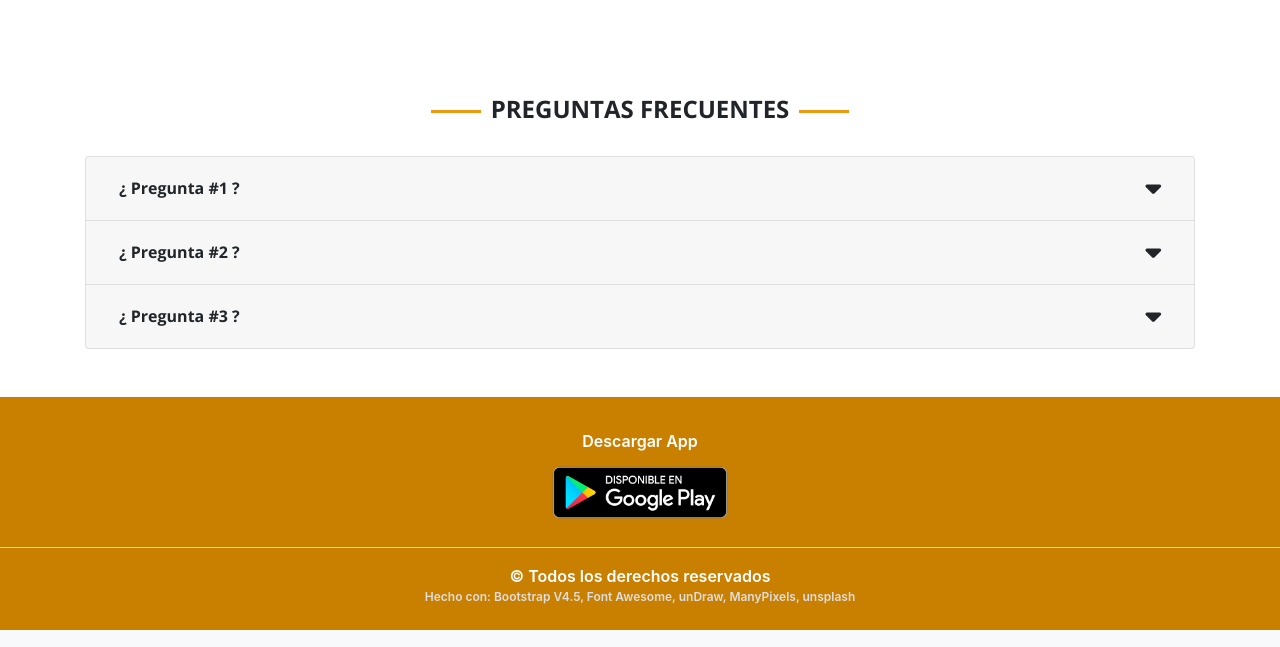
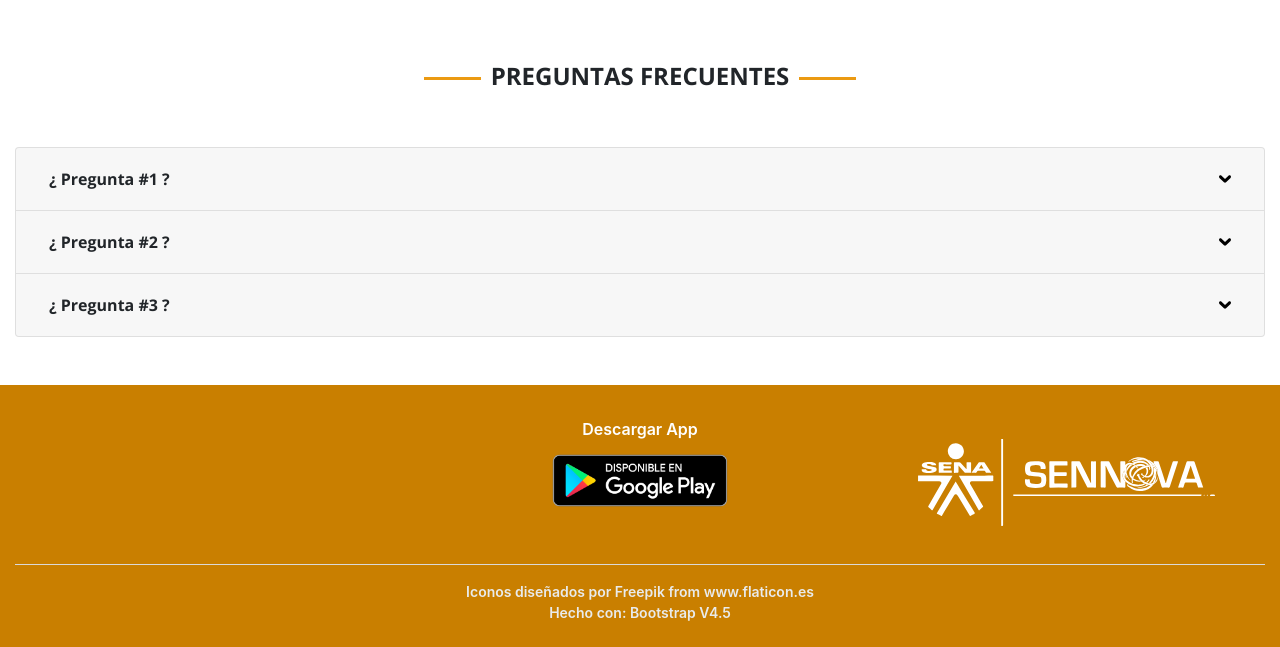
Before and after one commit to michaelsandino/Sitio_web_Plagas, a PHP site: page / in a window 1280 px wide. Shown: the part 2987-3634 px from the top of the page. Run offline with PHP 8.4, Linux system fonts and the light colour scheme; some libraries are stand-ins or nearby versions.

Commit message:
cambio de proveedor de iconos y interfaz a tamaño completo

```diff
--- a/css/style.css
+++ b/css/style.css
@@ -82,7 +82,7 @@ header{
         color: white;
         text-align: center;
         position: absolute;
-        top: 6%;
+        top: 4%;
     }
 }
 
@@ -126,23 +126,26 @@ font-size: 40px;
 }
 
 .icon{
-    box-sizing: content-box;
-    padding-top: 20px;
-    font-size: 40px;
-    color: var(--color_primary);
-    display: block;
-    margin: 0px auto;
+    width: 40px;
+    height: 40px;
 }
 
 .shadow{
   box-shadow: 0px 0px 10px 0px rgba(0,0,0,0.3);
 }
 
+.icon-car{
+    box-sizing: content-box;
+    width: 50px;
+    height: 50px;
+    padding-top: 15px;
+    margin: 0 auto;
+}
 
 .message{
     background-image: linear-gradient(
-        rgba(235, 154, 18, 0.5),
-        rgba(235, 154, 18, 0.5)
+        rgba(37, 166, 31, 0.4),
+        rgba(37, 166, 31, 0.4)
       ),
    url(../img/cultivo.jpg);
    background-position: center;
@@ -169,7 +172,9 @@ font-size: 40px;
 }
 
 .icon-pf{
-    font-size: 25px;
+    margin-top: 6px;
+    width: 12px;
+    transform: rotate(90deg);
     float: right;
 }
 
@@ -187,26 +192,34 @@ footer{
     font-weight: 600;
 }
 
+footer .col-6{
+    margin:0 auto;
+}
+
 .go-up{
-    background:  no-repeat center /70% url(../img/white.jpg);
-    font-size: 45px;
-    color: var(--color_primary);
+    border-radius: 20px;
     position: fixed;
-    bottom: -3px;
-    right: 0px;
-    transform: rotate(180deg);
+    bottom: 8px;
+    right: 8px;
+    transform: rotate(-90deg);
+    background-color: var(--color_primary);
+}
+
+.arrow{
+    padding: 12px;
+    width: 45px;
 }
 
 .made-with{
-    font-size: 12px;
-    color: rgb(223, 222, 222);
+    color: #e9ebeb;
+    font-size: 14px;
 }
 
 .made-with a{
-    color: rgb(223, 222, 222);
+    color: #e9ebeb;
     text-decoration: none;
 }
 
 .made-with a:hover{
-    color: rgb(223, 222, 222);
+    color: #e9ebeb;
 }
--- a/index.html
+++ b/index.html
@@ -1,11 +1,12 @@
 <!DOCTYPE html>
 <html lang="es">
+
 <head>
     <meta charset="UTF-8" />
     <meta name="viewport" content="width=device-width, initial-scale=1, shrink-to-fit=no">
 
     <!-- Tipografia -->
-    <link href="https://fonts.googleapis.com/css2?family=Lato:ital,wght@0,400;0,700;1,400&family=Open+Sans:wght@700&display=swap" rel="stylesheet"/>
+    <link href="https://fonts.googleapis.com/css2?family=Lato:ital,wght@0,400;0,700;1,400&family=Open+Sans:wght@700&display=swap" rel="stylesheet" />
 
     <!-- Bootstrap -->
     <link rel="stylesheet" href="css/style.css" />
@@ -20,10 +21,10 @@
 <body>
 
     <!-- Menu -->
-      <header class="fixed-top">
+    <header class="container-fluit fixed-top">
         <nav class="navbar navbar-expand-lg navbar-light bg-light">
             <a class="navbar-brand subtitle" href="#">
-                <img src="img/logo.png" height="35" alt="" loading="lazy">
+                <img src="img/logo.png" height="35px" alt="" loading="lazy">
                 Plagas APP</a>
             <button class="navbar-toggler" type="button" data-toggle="collapse" data-target="#menu" aria-controls="navbarSupportedContent" aria-expanded="false" aria-label="Toggle navigation">
                 <span class="navbar-toggler-icon"></span>
@@ -113,8 +114,7 @@
 
     <!-- INFORMACIÓN ----------------------------------------------------------->
 
-      <div class="container">
-
+    <div class="container-fluid">
 
         <!-- ACERCA DE -->
         <section class="row pb-3">
@@ -123,14 +123,14 @@
                 <h2 class="text-center h4 title" id="acerca_de">Acerca de</h2>
             </div>
 
-        <div class="col-12 col-md-6">
+            <div class="col-12 col-lg-6">
                 <p class="text">Lorem ipsum dolor sit amet consectetur adipisicing elit. Esse consequuntur nam perferendis placeat delectus quis. Illo veniam quos dolores, minima quas, inventore quod cumque doloremque repellendus alias nulla, delectus ipsum!</p>
-            <img src="img/crear_app.svg" alt="ilustración_Creación_App" class="w-75 center-img">
+                <img src="img/desarrollo_movil.svg" alt="desarrollo_movil" class="w-75 center-img">
             </div>
 
-        <div class="col-12 col-md-6">
+            <div class="col-12 col-lg-6">
                 <p class="text">Lorem ipsum dolor sit amet consectetur adipisicing elit. Esse consequuntur nam perferendis placeat delectus quis. Illo veniam quos dolores, minima quas, inventore quod cumque doloremque repellendus alias nulla, delectus ipsum!</p>
-            <img src="img/sena_sennova.png" alt="logo_Sena&Sennova" class="w-50 center-img">
+                <img src="img/sena_sennova.svg" alt="logo_Sena&Sennova" class="w-50 center-img">
                 <p class="text">Lorem ipsum dolor sit amet consectetur adipisicing elit. Esse consequuntur nam perferendis placeat delectus quis. Illo veniam quos dolores, minima quas, inventore quod cumque doloremque repellendus alias nulla, delectus ipsum!</p>
             </div>
 
@@ -144,10 +144,10 @@
                 <h2 class="text-center h4 title" id="servicios">Servicios</h2>
             </div>
 
-         <div class="col-12 col-md-6 mb-4">
+            <div class="col-12 col-lg-6 mb-4">
 
                 <div class="media">
-              <div class="box-icon mr-3 "><i class="fas fa-file-alt"></i></div>
+                    <div class="box-icon mr-3"> <img src="icons/smartphone.svg" alt="icono_telefono" class="icon"> </div>
                     <div class="media-body">
                         <h3 class="mt-0 h5 subtitle">Servicio1</h3>
                         <p class="text">Lorem ipsum dolor sit amet consectetur adipisicing elit. Velit id, cupiditate in nulla iusto aspernatur possimus? Voluptatum accusantium architecto deserunt voluptate hic illo, adipisci totam minima accusamus beatae. Repellendus, odio.</p>
@@ -155,7 +155,7 @@
                 </div>
 
                 <div class="media mt-3">
-              <div class="box-icon mr-3 "><i class="fas fa-leaf"></i></div>
+                    <div class="box-icon mr-3 "> <img src="icons/planta.svg" alt="icono_telefono" class="icon"> </div>
                     <div class="media-body">
                         <h3 class="mt-0 h5 subtitle">Servicio2</h3>
                         <p class="text">Lorem ipsum dolor sit amet consectetur adipisicing elit. Velit id, cupiditate in nulla iusto aspernatur possimus? Voluptatum accusantium architecto deserunt voluptate hic illo, adipisci totam minima accusamus beatae. Repellendus, odio.</p>
@@ -163,7 +163,7 @@
                 </div>
 
                 <div class="media mt-3">
-              <div class="box-icon mr-3"><i class="fas fa-mobile-alt"></i></i></div>
+                    <div class="box-icon mr-3"> <img src="icons/archivo.svg" alt="icono_telefono" class="icon"> </div>
                     <div class="media-body">
                         <h3 class="mt-0 h5 subtitle">Servicio3</h3>
                         <p class="text">Lorem ipsum dolor sit amet consectetur adipisicing elit. Velit id, cupiditate in nulla iusto aspernatur possimus? Voluptatum accusantium architecto deserunt voluptate hic illo, adipisci totam minima accusamus beatae. Repellendus, odio.</p>
@@ -172,8 +172,8 @@
 
             </div>
 
-        <div class="col-12 col-md-6">
-            <img src="img/regar_planta.svg" alt="regar_planta" class="w-75 center-img">
+            <div class="col-12 col-md-6 center-img">
+                <img src="img/regar_planta.svg" alt="regar_planta" class="w-100 center-img">
             </div>
 
         </section>
@@ -187,7 +187,7 @@
 
             <div class="col-12 col-lg-3 mb-4">
                 <div class="card shadow" style="width: 100%;">
-            <i class="fas fa-bug icon"></i>
+                    <img src="icons/planeta.svg" alt="icono_telefono" class="icon-car">
                     <div class="card-body">
                         <h3 class="card-title h5 subtitle text-center">Caract1</h3>
                         <p class="card-text text">Some quick example text to build on the card title and make up the bulk of the card's content.</p>
@@ -197,7 +197,7 @@
 
             <div class="col-12 col-lg-3 mb-4">
                 <div class="card shadow" style="width: 100%;">
-            <i class="fas fa-seedling icon"></i>
+                    <img src="icons/planeta.svg" alt="#" class="icon-car">
                     <div class="card-body">
                         <h3 class="card-title h5 subtitle text-center">Caract2</h3>
                         <p class="card-text text">Some quick example text to build on the card title and make up the bulk of the card's content.</p>
@@ -207,7 +207,7 @@
 
             <div class="col-12 col-lg-3 mb-4">
                 <div class="card shadow" style="width: 100%;">
-            <i class="fas fa-globe-americas icon"></i>
+                    <img src="icons/planeta.svg" alt="#" class="icon-car">
                     <div class="card-body">
                         <h3 class="card-title h5 subtitle text-center">Caract3</h3>
                         <p class="card-text text">Some quick example text to build on the card title and make up the bulk of the card's content.</p>
@@ -217,7 +217,7 @@
 
             <div class="col-12 col-lg-3 mb-4">
                 <div class="card shadow" style="width: 100%;">
-            <i class="fas fa-code icon"></i>
+                    <img src="icons/planeta.svg" alt="#" class="icon-car">
                     <div class="card-body">
                         <h3 class="card-title h5 subtitle text-center">Caract4</h3>
                         <p class="card-text text">Some quick example text to build on the card title and make up the bulk of the card's content.</p>
@@ -238,10 +238,10 @@
 
 
         <!-- PREGUNTAS FRECUENTES -->
-      <section class="row mt-5">
+        <section class="row">
 
-        <div class="col-12  pb-4">
-            <h2 class="text-center h4 pt-5 title" id="preguntas_frecuentes">Preguntas Frecuentes</h2>
+            <div class="col-12  pb-5">
+                <h2 class="text-center h4  title" id="preguntas_frecuentes">Preguntas Frecuentes</h2>
             </div>
 
             <div class="col-12">
@@ -251,7 +251,7 @@
                         <div class="card-header" id="headingOne">
                             <h3 class="mb-0">
                                 <button class="btn btn-block text-left collapsed subtitle question" type="button" data-toggle="collapse" data-target="#question1" aria-expanded="false" aria-controls="collapseOne">
-                      Pregunta #1   <i class="fas fa-caret-down icon-pf"></i>
+                                    Pregunta #1 <img src="icons/flecha.svg" class="icon-pf">
                                 </button>
                             </h3>
                         </div>
@@ -266,7 +266,7 @@
                         <div class="card-header" id="headingTwo">
                             <h3 class="mb-0">
                                 <button class="btn btn-block text-left collapsed subtitle question" type="button" data-toggle="collapse" data-target="#question2" aria-expanded="false" aria-controls="collapseTwo">
-                    Pregunta #2 <i class="fas fa-caret-down icon-pf"></i>
+                                    Pregunta #2 <img src="icons/flecha.svg" class="icon-pf">
                                 </button>
                             </h3>
                         </div>
@@ -280,7 +280,7 @@
                         <div class="card-header" id="headingThree">
                             <h3 class="mb-0">
                                 <button class="btn btn-block text-left collapsed subtitle question" type="button" data-toggle="collapse" data-target="#question3" aria-expanded="false" aria-controls="collapseThree">
-                    Pregunta #3 <i class="fas fa-caret-down icon-pf"></i>
+                                    Pregunta #3 <img src="icons/flecha.svg" class="icon-pf">
                                 </button>
                             </h3>
                         </div>
@@ -301,28 +301,37 @@
 
     <!-- FOOTER - PIE DE PAGINA -->
 
-    <footer class="align-self-end text-white mt-5 text-center">
+    <footer class="container-fluid align-self-end text-white mt-5 text-center">
 
+        <div class="row">
+            <div class="col-6 col-lg-3 col-xl-4">
+               <!--  <img src="img/work.svg" alt="senna_sennova" class="w-75 center-img"> -->
+            </div>
+            <div class="col-12 col-lg-3 col-xl-4">
                 Descargar App
                 <a href="#" class=""><img src="img/google-play.png" alt="Insignia_Google-Play" class="dowloader"></a>
+            </div>
+            <div class="col-6 col-lg-3 col-xl-4">
+                <img src="img/sena_sennova-white.svg" alt="senna_sennova" class="w-75 center-img">
+            </div>
 
-            <!-- <img src="img/sena_sennova.png" alt="" class="w-75 center-img" > -->
+            <div class="col-12">
+                <hr class="bg-gray">
+                <p class="made-with">
+                    Iconos diseñados por <a href="https://www.flaticon.es/autores/freepik" title="Freepik">Freepik</a> from <a href="https://www.flaticon.es/" title="Flaticon">www.flaticon.es</a>
+                    <br>Hecho con: <a href="https://getbootstrap.com/" target="_blank">Bootstrap V4.5</a>
+                </p>
+            </div>
 
-          <hr class="bg-gray">
-          © Todos los derechos reservados
-          <p class="text-center made-with"> Hecho con: <a href="https://getbootstrap.com/">Bootstrap V4.5</a>,
-          <a href="https://fontawesome.com/">Font Awesome</a>, <a href="https://undraw.co/">unDraw</a>,
-          <a href="https://www.manypixels.co/gallery/">ManyPixels</a>, <a href="https://unsplash.com/">unsplash</a></p>
-
+        </div>
 
     </footer>
 
-    <a  href="#" class="up"><i class="fas fa-caret-square-down sr go-up "></i></a>
+    <a href="#" class="go-up"> <img src="icons/boton_flecha.svg" alt="arrow" class="arrow"> </a>
     <!-- Bootstrap -->
     <script src="js/jquery-3.5.1.slim.min.js"></script>
     <script src="js/popper.min.js"></script>
     <script src="js/bootstrap.min.js"></script>
-    <script src="https://kit.fontawesome.com/10ba467353.js" crossorigin="anonymous"></script>
+</body>
 
-  </body>
 </html>
```
Also changed, not shown: icons/archivo.svg (added), icons/boton_flecha.svg (added), icons/flecha.svg (added), icons/planeta.svg (added), icons/planta.svg (added), icons/smartphone.svg (added), img/Celular.svg (deleted), img/android-icon.svg (deleted), img/crear_app.svg (deleted), img/desarrollo_movil.svg (added), img/sena_sennova-white.svg (added), img/sena_sennova.png (deleted), img/sena_sennova.svg (added), img/work.svg (added). Lines whose indentation alone changed are shown as unchanged.
